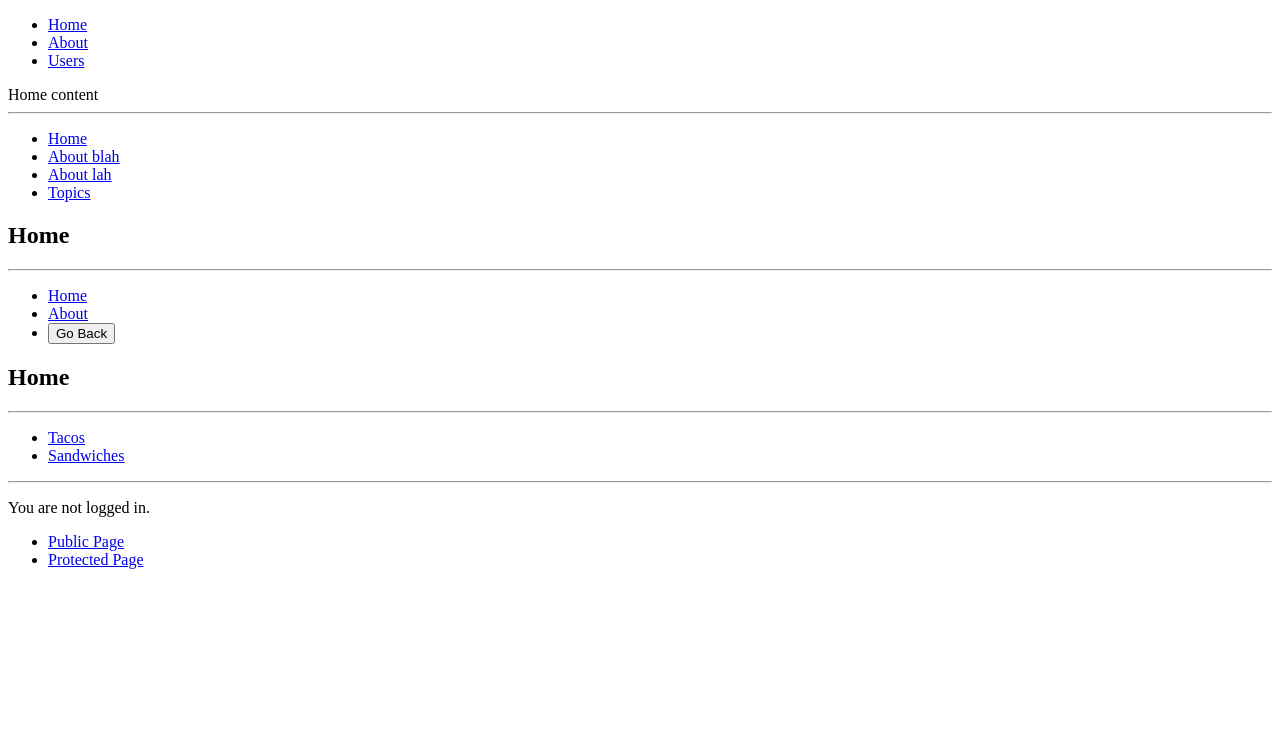
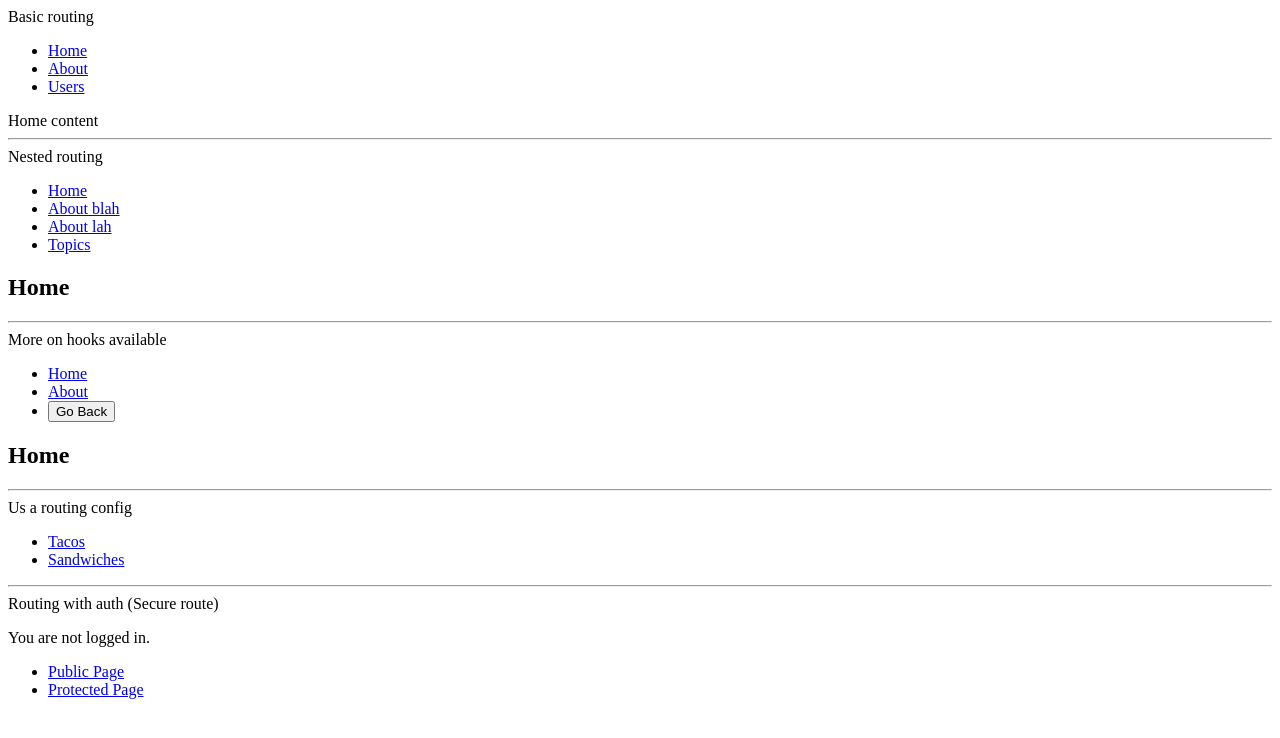
Before and after one commit to anuja01/react-router-demo, a React (Create React App) app: page / in a window 1280 px wide. Shown: the top 738 px of the page. Built offline with nearby package versions, Linux system fonts and the light colour scheme.

Commit message:
update dependancies

```diff
--- a/src/App.js
+++ b/src/App.js
@@ -8,14 +8,19 @@ import RoutingWithAuth from './components/RoutingWithAuth';
 export default function App() {
   return (
     <>
+    <div>Basic routing</div>
       <BasicRouting />
       <hr />
+      <div>Nested routing</div>
       <NestedRouting />
       <hr />
+      <div>More on hooks available</div>
       <MoreHooks />
       <hr />
+      <div>Us a routing config</div>
       <RoutingConfig />
       <hr />
+      <div>Routing with auth (Secure route)</div>
       <RoutingWithAuth />
     </>
   );
--- a/src/components/BasicRouting/index.js
+++ b/src/components/BasicRouting/index.js
@@ -25,8 +25,8 @@ export default function BasicRouting() {
                 </nav>
 
                 <Switch>
-                    <Route path='/about'>
-                        <About />
+                    <Route path='/about' component={About}>
+                        {/* <About /> */}
                     </Route>
                     <Route path='/users'>
                         <Users />
--- a/src/components/RoutingWithAuth/index.js
+++ b/src/components/RoutingWithAuth/index.js
@@ -54,7 +54,8 @@ const fakeAuth = {
 
 // A wrapper for <Route> that redirects to the login
 // screen if you're not yet authenticated.
-function PrivateRoute({ children, ...rest }) {
+function PrivateRoute(props) {
+    const {children, ...rest} = props
     return (
         <Route
             {...rest}
```
Also changed, not shown: 1 other file (tests, documents, lock files or other folders).
